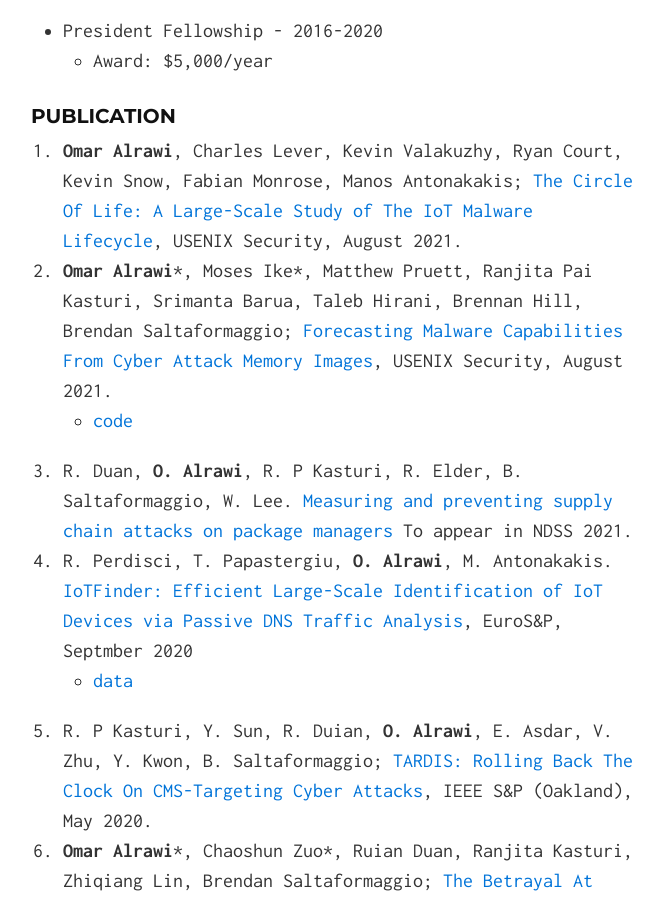
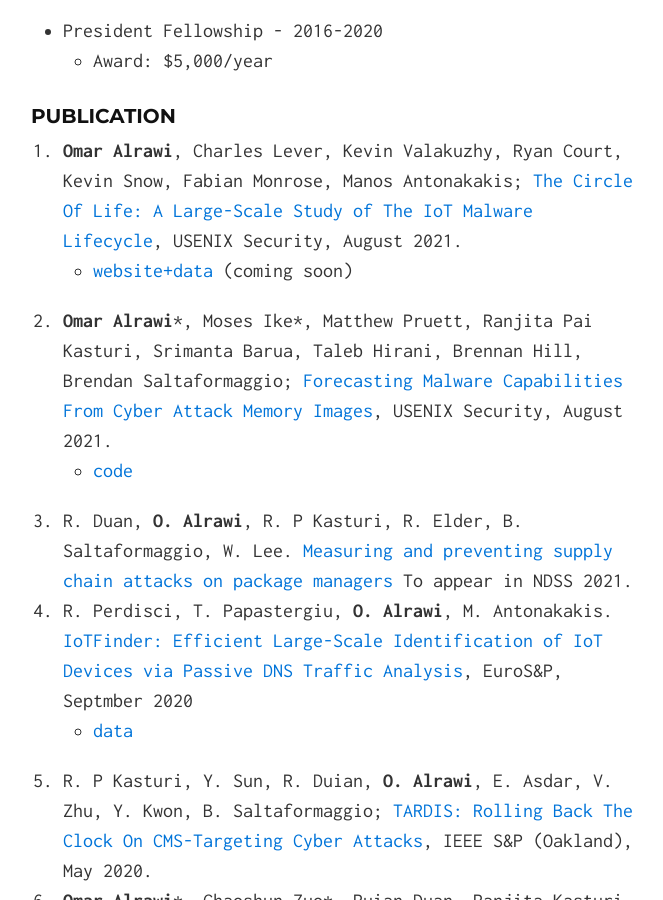
Before and after one commit to alrawi/alrawi.github.io, a Jekyll site: the page built from index.md, in a window 1280 px wide and 900 px high, scrolled down 1104 px. Shown: the whole window, without its empty margins (307-970 px from the left). Built offline with Jekyll 4.4.1, drawn with Linux system fonts in a browser that asks for light colours.

Commit message:
Update index.md

```diff
--- a/index.md
+++ b/index.md
@@ -27,6 +27,7 @@ Additionally, I am investigating malware threats affecting IoT, mobile apps, and
 
 ### Publication
 1. __Omar Alrawi__, Charles Lever, Kevin Valakuzhy, Ryan Court, Kevin Snow, Fabian Monrose, Manos Antonakakis; [The Circle Of Life: A Large-Scale Study of The IoT Malware Lifecycle](#), USENIX Security, August 2021.
+  * [website+data](#) (coming soon)
 1. __Omar Alrawi__{::nomarkdown}*{:/}, Moses Ike{::nomarkdown}*{:/}, Matthew Pruett, Ranjita Pai Kasturi, Srimanta Barua, Taleb Hirani, Brennan Hill, Brendan Saltaformaggio; [Forecasting Malware Capabilities From Cyber Attack Memory Images](/static/papers/alrawi_forecast_sec21.pdf), USENIX Security, August 2021.
   * [code](https://github.com/CyFI-Lab-Public/Forecast)
 1. R. Duan, __O. Alrawi__, R. P Kasturi, R. Elder, B. Saltaformaggio, W. Lee. [Measuring and preventing supply chain attacks on package managers](/#) To appear in NDSS 2021.
```
